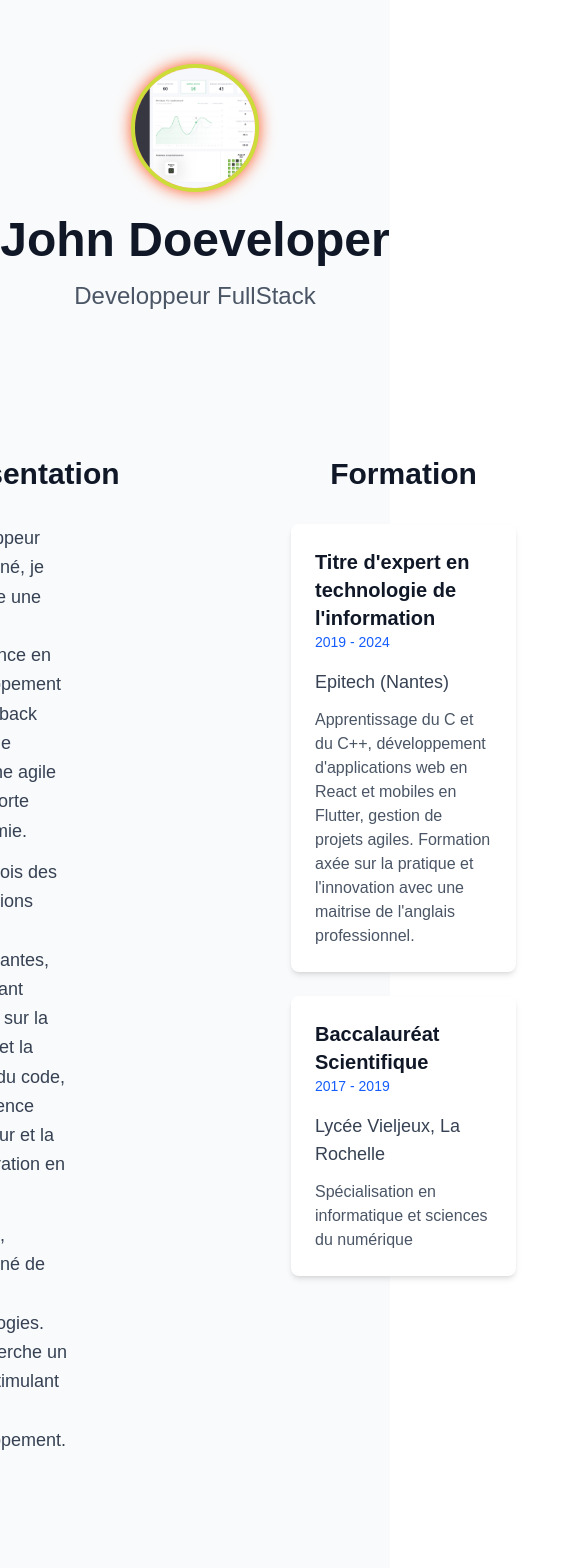
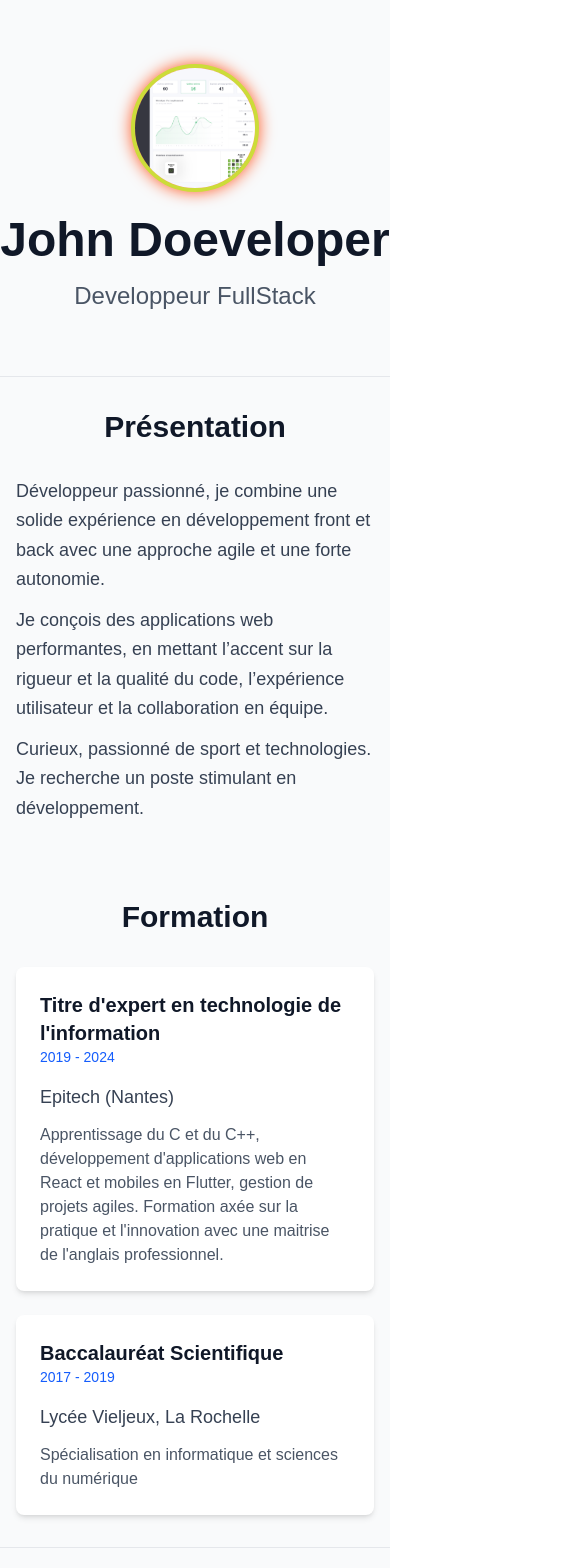
Before and after one commit to Tsaef/portfolio, a Next.js app: page / in a window 390 px wide. Shown: the top 1568 px of the page, 580 px wide, since content can reach past the window. Built offline with nearby package versions, Linux system fonts and the light colour scheme.

Commit message:
mobile display

```diff
--- a/src/app/components/Portfolio.tsx
+++ b/src/app/components/Portfolio.tsx
@@ -8,7 +8,7 @@ export default function Portfolio() {
   return (
     <div className="min-h-screen bg-gray-50">
       {/* Main Content */}
-      <main className="flex flex-col items-center justify-center gap-12">
+      <main className="flex flex-col items-center justify-center lg:gap-12 gap-0 lg:divide-y-0 divide-y divide-gray-200">
         <HeroSection />
         <ResumeAndStudiesSection />
         <TechnologiesAndExperienceSection />
--- a/src/app/globals.css
+++ b/src/app/globals.css
@@ -37,7 +37,7 @@ body {
 }
 
 .section {
-  @apply py-8 flex flex-row gap-8;
+  @apply py-8 flex gap-8 flex-col lg:flex-row;
 }
 
 .experience-section {
--- a/src/app/sections/ProjectsSection.tsx
+++ b/src/app/sections/ProjectsSection.tsx
@@ -28,9 +28,9 @@ export default function ProjectsSection() {
       <h2 className="text-3xl font-bold text-gray-900 mb-8 text-center">
         Projets
       </h2>
-      <div className="flex flex-wrap gap-8 items-stretch justify-center">
+      <div className="flex flex-wrap gap-4 lg:gap-8 items-stretch justify-center px-2 lg:px-0">
         {projects.map((project, index) => (
-          <div key={index} className="bg-white rounded-lg w-2/5 shadow-lg overflow-hidden hover:shadow-xl transition-shadow duration-300 flex flex-col h-full min-h-[525px]">
+          <div key={index} className="bg-white rounded-lg w-full sm:w-2/5 lg:w-2/5 shadow-lg overflow-hidden hover:shadow-xl transition-shadow duration-300 flex flex-col h-full min-h-[525px]">
             {/* Project Screenshot */}
             <div
               className="relative h-64 bg-gray-200 flex-shrink-0 cursor-pointer hover:opacity-90 transition-opacity"
--- a/src/app/sections/ResumeAndStudiesSection.tsx
+++ b/src/app/sections/ResumeAndStudiesSection.tsx
@@ -5,7 +5,7 @@ export default function ResumeAndStudiesSection() {
 
   return (
     <section className="section">
-      <div className="w-1/2 px-32">
+      <div className="w-full lg:w-1/2 px-4 lg:px-32 mb-8 lg:mb-0">
         <h2 className="text-3xl font-bold text-gray-900 mb-8 text-center">
           Présentation
         </h2>
@@ -15,7 +15,7 @@ export default function ResumeAndStudiesSection() {
           </p>
         ))}
       </div>
-      <div className="w-1/2 px-16">
+      <div className="w-full lg:w-1/2 px-4 lg:px-16">
         <h2 className="text-3xl font-bold text-gray-900 mb-8 text-center">
           Formation
         </h2>
--- a/src/app/sections/TechnologiesAndExperienceSection.tsx
+++ b/src/app/sections/TechnologiesAndExperienceSection.tsx
@@ -6,7 +6,7 @@ export default function TechnologiesAndExperienceSection() {
 
   return (
     <section className="section">
-      <div className="w-1/2 px-16">
+      <div className="w-full lg:w-1/2 px-4 lg:px-16 mb-8 lg:mb-0">
         <h2 className="text-3xl font-bold text-gray-900 mb-8 text-center">
           Technologies
         </h2>
@@ -31,7 +31,7 @@ export default function TechnologiesAndExperienceSection() {
           ))}
         </div>
       </div>
-      <div className="w-1/2 px-16">
+      <div className="w-full lg:w-1/2 px-4 lg:px-16">
         <h2 className="text-3xl font-bold text-gray-900 mb-8 text-center">
           Expérience Professionnelle
         </h2>
```
